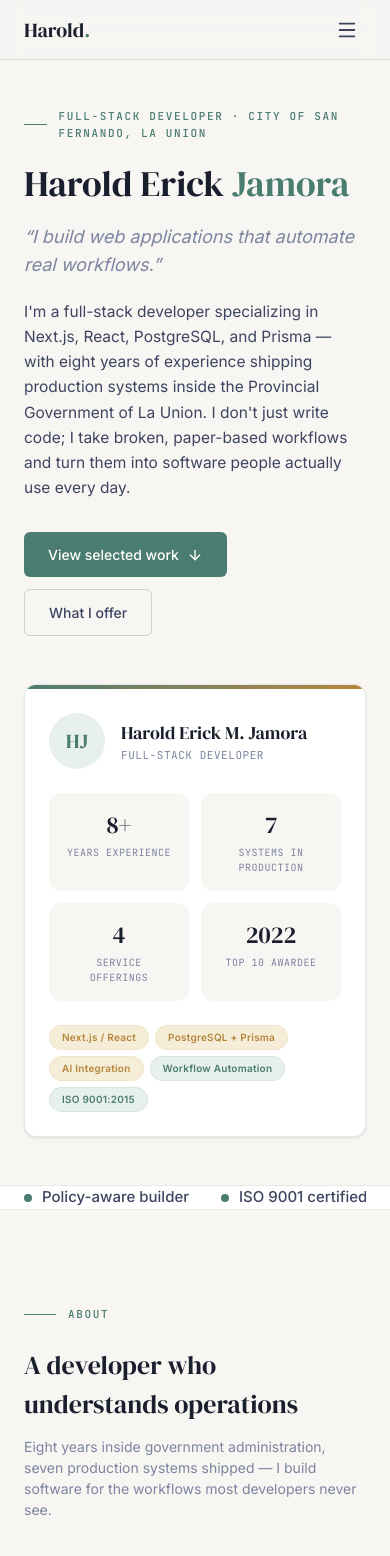
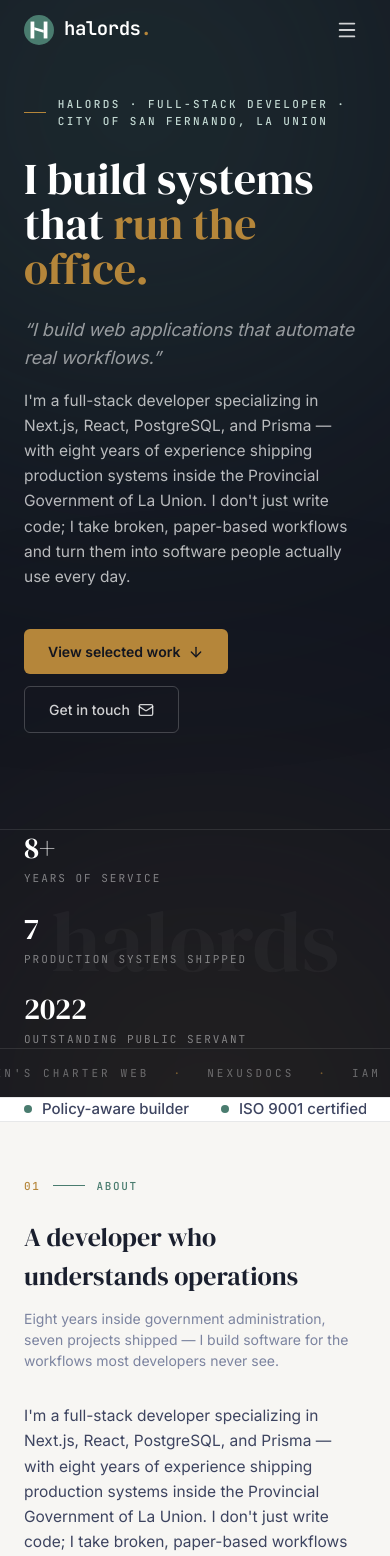
Before and after one commit to halords/portfolio, a Next.js app: page / in a window 390 px wide. Shown: the top 1556 px of the page. Built offline with nearby package versions, Linux system fonts and the light colour scheme.

Commit message:
Brand identity: halords marque, dark cinematic hero, numbered sections, brand footer

```diff
--- a/app/globals.css
+++ b/app/globals.css
@@ -3,6 +3,7 @@
 /* ─── Design System Tokens ─── */
 :root {
   --ink: #1a1f2e;
+  --ink-deep: #12151f;
   --ink-soft: #3d4460;
   --ink-muted: #7c84a0;
   --sage: #4a7c6f;
@@ -19,6 +20,7 @@
 /* ─── Tailwind v4 Theme ─── */
 @theme inline {
   --color-ink: var(--ink);
+  --color-ink-deep: var(--ink-deep);
   --color-ink-soft: var(--ink-soft);
   --color-ink-muted: var(--ink-muted);
   --color-sage: var(--sage);
@@ -69,8 +71,8 @@ body {
 
 /* ─── Selection ─── */
 ::selection {
-  background-color: var(--sage-light);
-  color: var(--ink);
+  background-color: var(--gold);
+  color: #fff;
 }
 
 /* ─── Section Container ─── */
@@ -82,11 +84,28 @@ body {
 
 /* ─── Section Padding ─── */
 .section-padding {
-  padding-top: 6rem;
-  padding-bottom: 6rem;
+  padding-top: 3.5rem;
+  padding-bottom: 3.5rem;
 }
 
 /* ─── Scrollbar Hide Utility ─── */
 .scrollbar-hide::-webkit-scrollbar {
   display: none;
 }
+
+/* ─── Brand: shipped-systems ticker ─── */
+@keyframes halords-ticker {
+  to {
+    transform: translateX(-50%);
+  }
+}
+
+.animate-ticker {
+  animation: halords-ticker 38s linear infinite;
+}
+
+@media (prefers-reduced-motion: reduce) {
+  .animate-ticker {
+    animation: none;
+  }
+}
--- a/app/layout.tsx
+++ b/app/layout.tsx
@@ -23,17 +23,18 @@ const jetbrainsMono = JetBrains_Mono({
 });
 
 export const metadata: Metadata = {
-  title: "Harold Erick Jamora — Administrative Officer & Developer",
+  title: "halords — Harold Erick Jamora · Full-Stack Developer",
   description:
-    "Public servant and full-stack developer at the Provincial Government of La Union. Builder of internal systems, feedback tools, and civic tech.",
+    "halords is the studio site of Harold Erick Jamora, full-stack developer at the Provincial Government of La Union. Production systems, workflow automation, and AI integration — software people actually use every day.",
   openGraph: {
-    title: "Harold Erick Jamora",
-    description: "Public servant by day, builder by night.",
+    title: "halords — Harold Erick Jamora",
+    description: "I build web applications that automate real workflows.",
     url: "https://haroldjamora.dev",
     images: [{ url: "/og-image.png", width: 1200, height: 630 }],
   },
   twitter: { card: "summary_large_image" },
   keywords: [
+    "halords",
     "Harold Jamora",
     "La Union developer",
     "Next.js",
--- /dev/null
+++ b/components/brand/Logo.tsx
@@ -0,0 +1,37 @@
+interface LogoProps {
+  size?: number;
+  className?: string;
+}
+
+/**
+ * The halords monogram — an "H" with an angled crossbar (forward motion)
+ * and the signature gold corner cut.
+ */
+export function Logo({ size = 32, className = "" }: LogoProps) {
+  return (
+    <svg
+      width={size}
+      height={size}
+      viewBox="0 0 32 32"
+      className={className}
+      aria-hidden="true"
+    >
+      <defs>
+        <clipPath id="halords-mark">
+          <circle cx="16" cy="16" r="16" />
+        </clipPath>
+      </defs>
+      <circle cx="16" cy="16" r="16" fill="#4a7c6f" />
+      <g clipPath="url(#halords-mark)">
+        {/* Left vertical bar of H */}
+        <rect x="7" y="7" width="4" height="18" fill="#ffffff" />
+        {/* Right vertical bar of H */}
+        <rect x="21" y="7" width="4" height="18" fill="#ffffff" />
+        {/* Angled crossbar */}
+        <polygon points="11,13 21,16 21,19 11,16" fill="#ffffff" />
+        {/* Gold corner cut */}
+        <polygon points="26,0 32,0 32,6" fill="#b5863a" />
+      </g>
+    </svg>
+  );
+}
--- a/components/nav/Navbar.tsx
+++ b/components/nav/Navbar.tsx
@@ -3,6 +3,7 @@
 import { useState, useEffect } from "react";
 import { motion, AnimatePresence } from "framer-motion";
 import { Menu, X } from "lucide-react";
+import { Logo } from "@/components/brand/Logo";
 
 const navLinks = [
   { label: "About", href: "#about" },
@@ -32,7 +33,10 @@ export function Navbar() {
     return () => {
       document.body.style.overflow = "";
     };
-  }, [mobileOpen]);
+  }, []);
+
+  // Transparent over the dark hero; frosted light once scrolled.
+  const overDark = !scrolled && !mobileOpen;
 
   return (
     <>
@@ -40,20 +44,33 @@ export function Navbar() {
         initial={{ opacity: 0, y: -4 }}
         animate={{ opacity: 1, y: 0 }}
         transition={{ duration: 0.6, ease: "easeOut" }}
-        className={`fixed top-0 left-0 right-0 z-50 h-[60px] flex items-center transition-shadow duration-300 ${
-          scrolled ? "shadow-sm" : ""
-        }`}
-        style={{
-          backgroundColor: "rgba(247, 246, 243, 0.90)",
-          backdropFilter: "blur(12px)",
-          WebkitBackdropFilter: "blur(12px)",
-          borderBottom: "1px solid var(--border)",
-        }}
+        className="fixed top-0 left-0 right-0 z-50 h-[60px] flex items-center transition-all duration-300"
+        style={
+          overDark
+            ? {
+                backgroundColor: "transparent",
+                borderBottom: "1px solid transparent",
+              }
+            : {
+                backgroundColor: "rgba(247, 246, 243, 0.90)",
+                backdropFilter: "blur(12px)",
+                WebkitBackdropFilter: "blur(12px)",
+                borderBottom: "1px solid var(--border)",
+                boxShadow: scrolled ? "0 1px 3px rgba(26,31,46,0.06)" : "none",
+              }
+        }
       >
         <div className="section-container w-full flex items-center justify-between">
-          {/* Logo */}
-          <a href="#" className="font-serif text-xl text-ink hover:opacity-80 transition-opacity">
-            Harold<span className="text-sage">.</span>
+          {/* Brand */}
+          <a href="#hero" className="flex items-center gap-2.5 hover:opacity-80 transition-opacity">
+            <Logo size={30} />
+            <span
+              className={`font-mono text-[19px] font-semibold tracking-tight ${
+                overDark ? "text-white" : "text-ink"
+              }`}
+            >
+              halords<span className="text-gold">.</span>
+            </span>
           </a>
 
           {/* Desktop links */}
@@ -62,7 +79,11 @@ export function Navbar() {
               <a
                 key={link.href}
                 href={link.href}
-                className="text-[14px] text-ink-soft hover:text-sage transition-colors duration-200"
+                className={`text-[14px] transition-colors duration-200 ${
+                  overDark
+                    ? "text-white/70 hover:text-white"
+                    : "text-ink-soft hover:text-sage"
+                }`}
               >
                 {link.label}
               </a>
@@ -72,7 +93,11 @@ export function Navbar() {
           {/* Mobile toggle */}
           <button
             onClick={() => setMobileOpen(!mobileOpen)}
-            className="md:hidden p-2 text-ink-soft hover:text-ink transition-colors"
+            className={`md:hidden p-2 transition-colors ${
+              overDark
+                ? "text-white/80 hover:text-white"
+                : "text-ink-soft hover:text-ink"
+            }`}
             aria-label="Toggle menu"
           >
             {mobileOpen ? <X size={22} /> : <Menu size={22} />}
--- a/components/sections/About.tsx
+++ b/components/sections/About.tsx
@@ -19,7 +19,7 @@ export function About() {
             transition={{ duration: 0.6, ease: "easeOut" }}
             viewport={{ once: true, amount: 0.2 }}
           >
-            <SectionLabel text="About" />
+            <SectionLabel text="About" index="01" />
             <h2
               className="font-serif text-ink mb-3"
               style={{ fontSize: "clamp(26px, 3.5vw, 38px)" }}
@@ -27,9 +27,9 @@ export function About() {
               A developer who understands operations
             </h2>
             <p className="text-[14px] text-ink-muted mb-8">
-              Eight years inside government administration, seven production
-              systems shipped — I build software for the workflows most
-              developers never see.</p>
+              Eight years inside government administration, seven projects
+              shipped — I build software for the workflows most developers
+              never see.</p>
 
             <div className="space-y-5 mb-8">
               {person.bio.map((paragraph, i) => (
--- a/components/sections/Career.tsx
+++ b/components/sections/Career.tsx
@@ -22,7 +22,7 @@ export function Career() {
           viewport={{ once: true, amount: 0.2 }}
           className="mb-12 max-w-3xl mx-auto"
         >
-          <SectionLabel text="Background" />
+          <SectionLabel text="Background" index="04" />
           <h2
             className="font-serif text-ink mb-3"
             style={{ fontSize: "clamp(26px, 3.5vw, 38px)" }}
--- a/components/sections/Contact.tsx
+++ b/components/sections/Contact.tsx
@@ -70,7 +70,7 @@ export function Contact() {
               viewport={{ once: true, amount: 0.2 }}
               className="text-center mb-12"
             >
-              <SectionLabel text="Let's connect" />
+              <SectionLabel text="Let's connect" index="05" />
               <h2
                 className="font-serif text-white mb-4"
                 style={{ fontSize: "clamp(26px, 3.5vw, 38px)" }}
--- a/components/sections/Hero.tsx
+++ b/components/sections/Hero.tsx
@@ -3,47 +3,69 @@
 import { motion, type Variants } from "framer-motion";
 import { ArrowDown, Mail } from "lucide-react";
 import { person } from "@/data/person";
-import { StatBox } from "@/components/ui/StatBox";
-import { Tag } from "@/components/ui/Tag";
 
 const fadeInUp: Variants = {
-  hidden: { opacity: 0, y: 24 },
+  hidden: { opacity: 0, y: 28 },
   visible: (i: number) => ({
     opacity: 1,
     y: 0,
-    transition: { delay: i * 0.1, duration: 0.6, ease: "easeOut" as const },
+    transition: { delay: 0.15 + i * 0.12, duration: 0.7, ease: "easeOut" as const },
   }),
 };
 
-const slideInRight: Variants = {
-  hidden: { opacity: 0, x: 60 },
-  visible: {
-    opacity: 1,
-    x: 0,
-    transition: { delay: 0.3, duration: 0.7, ease: "easeOut" as const },
-  },
-};
+const systems = [
+  "feedback v3",
+  "citizen's charter web",
+  "nexusdocs",
+  "iam console",
+  "leave tracker",
+  "ambagan",
+  "l&d forms",
+  "printer pos",
+];
+
+const stats = [
+  { value: "8+", label: "years of service" },
+  { value: "7", label: "production systems shipped" },
+  { value: "2022", label: "outstanding public servant" },
+];
 
 export function Hero() {
   return (
     <section
       id="hero"
-      className="min-h-screen flex items-center pt-[60px]"
+      className="relative min-h-screen flex flex-col overflow-hidden bg-ink-deep text-surface"
     >
-      <div className="section-container w-full">
-        <div className="grid grid-cols-1 lg:grid-cols-2 gap-12 lg:gap-16 items-center py-12 lg:py-0">
-          {/* Left: Text */}
-          <div>
+      {/* Ambient glows */}
+      <div
+        aria-hidden="true"
+        className="pointer-events-none absolute -top-48 right-[-12%] h-[600px] w-[600px] rounded-full bg-sage/25 blur-[160px]"
+      />
+      <div
+        aria-hidden="true"
+        className="pointer-events-none absolute bottom-[-25%] left-[-12%] h-[520px] w-[520px] rounded-full bg-gold/15 blur-[160px]"
+      />
+      {/* Watermark */}
+      <div
+        aria-hidden="true"
+        className="pointer-events-none absolute inset-x-0 bottom-28 select-none text-center font-serif leading-none text-white/[0.03]"
+        style={{ fontSize: "22vw" }}
+      >
+        halords
+      </div>
+
+      <div className="section-container relative flex flex-1 items-center pt-[60px]">
+        <div className="max-w-3xl py-24">
           <motion.div
             custom={0}
             variants={fadeInUp}
             initial="hidden"
             animate="visible"
-              className="flex items-center gap-3 mb-6"
+            className="mb-7 flex items-center gap-3"
           >
-              <div className="w-8 h-[1px] bg-sage" />
-              <span className="font-mono text-[11px] font-medium uppercase tracking-[0.15em] text-sage">
-                Full-Stack Developer · {person.location}
+            <div className="h-[1px] w-10 bg-gold" />
+            <span className="font-mono text-[11px] font-medium uppercase tracking-[0.22em] text-sage-mid">
+              halords · full-stack developer · {person.location}
             </span>
           </motion.div>
 
@@ -52,13 +74,11 @@ export function Hero() {
             variants={fadeInUp}
             initial="hidden"
             animate="visible"
-              className="font-serif text-ink leading-[1.05] mb-5"
-              style={{ fontSize: "clamp(36px, 5vw, 56px)" }}
+            className="font-serif leading-[1.02] text-white"
+            style={{ fontSize: "clamp(44px, 7vw, 92px)" }}
           >
-              {person.firstName}{" "}
-              <em className="text-sage not-italic font-serif">
-                {person.lastName}
-              </em>
+            I build systems that{" "}
+            <span className="text-gold">run the office.</span>
           </motion.h1>
 
           <motion.p
@@ -66,7 +86,7 @@ export function Hero() {
             variants={fadeInUp}
             initial="hidden"
             animate="visible"
-              className="italic text-ink-muted text-lg mb-5"
+            className="mt-6 text-lg italic text-white/55"
           >
             &ldquo;{person.tagline}&rdquo;
           </motion.p>
@@ -76,81 +96,59 @@ export function Hero() {
             variants={fadeInUp}
             initial="hidden"
             animate="visible"
-              className="text-[15.5px] text-ink-soft leading-relaxed mb-8 max-w-lg"
+            className="mt-4 max-w-xl text-[15.5px] leading-relaxed text-white/70"
           >
             {person.bio[0]}
           </motion.p>
 
-            {/* CTA buttons */}
           <motion.div
             custom={4}
             variants={fadeInUp}
             initial="hidden"
             animate="visible"
-              className="flex flex-wrap gap-3"
+            className="mt-10 flex flex-wrap gap-3"
           >
             <a
               href="#projects"
-                className="inline-flex items-center gap-2 px-6 py-3 bg-sage text-white rounded-md text-[14px] font-medium hover:bg-sage/90 transition-colors"
+              className="inline-flex items-center gap-2 rounded-md bg-gold px-6 py-3 text-[14px] font-semibold text-ink-deep transition-colors hover:bg-gold/90"
             >
               View selected work
               <ArrowDown size={16} />
             </a>
             <a
-                href="#services"
-                className="inline-flex items-center gap-2 px-6 py-3 border border-[var(--border-mid)] text-ink-soft rounded-md text-[14px] font-medium hover:border-sage hover:text-sage transition-colors"
+              href="#contact"
+              className="inline-flex items-center gap-2 rounded-md border border-white/20 px-6 py-3 text-[14px] font-medium text-white/80 transition-colors hover:border-white/50 hover:text-white"
             >
-                What I offer
+              Get in touch
+              <Mail size={16} />
             </a>
           </motion.div>
         </div>
+      </div>
 
-          {/* Right: Identity Card */}
-          <motion.div
-            variants={slideInRight}
-            initial="hidden"
-            animate="visible"
-            className="relative"
-          >
-            <div className="bg-white rounded-xl border border-[var(--border)] overflow-hidden shadow-sm">
-              {/* Gradient top border */}
-              <div className="h-1 bg-gradient-to-r from-sage to-gold" />
-
-              <div className="p-6">
-                {/* Avatar + Name */}
-                <div className="flex items-center gap-4 mb-6">
-                  <div className="w-14 h-14 rounded-full bg-sage-light flex items-center justify-center">
-                    <span className="font-serif text-xl text-sage">HJ</span>
+      {/* Stats strip */}
+      <div className="relative border-t border-white/10">
+        <div className="section-container grid grid-cols-1 gap-6 py-8 sm:grid-cols-3">
+          {stats.map((s) => (
+            <div key={s.label}>
+              <div className="font-serif text-3xl text-white">{s.value}</div>
+              <div className="mt-1 font-mono text-[11px] uppercase tracking-[0.18em] text-white/45">
+                {s.label}
               </div>
-                  <div>
-                    <div className="font-serif text-lg text-ink">
-                      {person.name}
             </div>
-                    <div className="font-mono text-[11px] uppercase tracking-wider text-ink-muted">
-                      {person.title}
-                    </div>
+          ))}
         </div>
       </div>
 
-                {/* 2×2 Stats Grid */}
-                <div className="grid grid-cols-2 gap-3 mb-6">
-                  <StatBox value="8+" label="Years experience" />
-                  <StatBox value="7" label="Systems in production" />
-                  <StatBox value="4" label="Service offerings" />
-                  <StatBox value="2022" label="Top 10 Awardee" />
-                </div>
-
-                {/* Tag row */}
-                <div className="flex flex-wrap gap-1.5">
-                  <Tag text="Next.js / React" variant="gold" />
-                  <Tag text="PostgreSQL + Prisma" variant="gold" />
-                  <Tag text="AI Integration" variant="gold" />
-                  <Tag text="Workflow Automation" variant="sage" />
-                  <Tag text="ISO 9001:2015" variant="sage" />
-                </div>
-              </div>
-            </div>
-          </motion.div>
+      {/* Shipped-systems ticker */}
+      <div className="relative overflow-hidden border-t border-white/10 py-4">
+        <div className="animate-ticker flex w-max whitespace-nowrap font-mono text-[11px] uppercase tracking-[0.28em] text-white/35">
+          {[...systems, ...systems].map((s, i) => (
+            <span key={i} className="flex items-center">
+              <span className="px-6">{s}</span>
+              <span className="text-gold/60">·</span>
+            </span>
+          ))}
         </div>
       </div>
     </section>
--- a/components/sections/Projects.tsx
+++ b/components/sections/Projects.tsx
@@ -20,7 +20,7 @@ export function Projects() {
           viewport={{ once: true, amount: 0.2 }}
           className="mb-12"
         >
-          <SectionLabel text="Selected work" />
+          <SectionLabel text="Selected work" index="03" />
           <h2
             className="font-serif text-ink mb-3"
             style={{ fontSize: "clamp(26px, 3.5vw, 38px)" }}
--- a/components/sections/Services.tsx
+++ b/components/sections/Services.tsx
@@ -23,7 +23,7 @@ export function Services() {
           viewport={{ once: true, amount: 0.2 }}
           className="mb-12"
         >
-          <SectionLabel text="Services" />
+          <SectionLabel text="Services" index="02" />
           <h2
             className="font-serif text-ink mb-3"
             style={{ fontSize: "clamp(26px, 3.5vw, 38px)" }}
--- a/components/ui/SectionLabel.tsx
+++ b/components/ui/SectionLabel.tsx
@@ -2,11 +2,17 @@
 
 interface SectionLabelProps {
   text: string;
+  index?: string;
 }
 
-export function SectionLabel({ text }: SectionLabelProps) {
+export function SectionLabel({ text, index }: SectionLabelProps) {
   return (
     <div className="flex items-center gap-3 mb-6">
+      {index && (
+        <span className="font-mono text-[11px] font-medium tracking-[0.15em] text-gold">
+          {index}
+        </span>
+      )}
       <div className="w-8 h-[1px] bg-sage" />
       <span className="font-mono text-[11px] font-medium uppercase tracking-[0.15em] text-sage">
         {text}
```
Also changed, not shown: components/sections/Footer.tsx (+57 -5 lines), app/icon.svg. Lines whose indentation alone changed are shown as unchanged.
